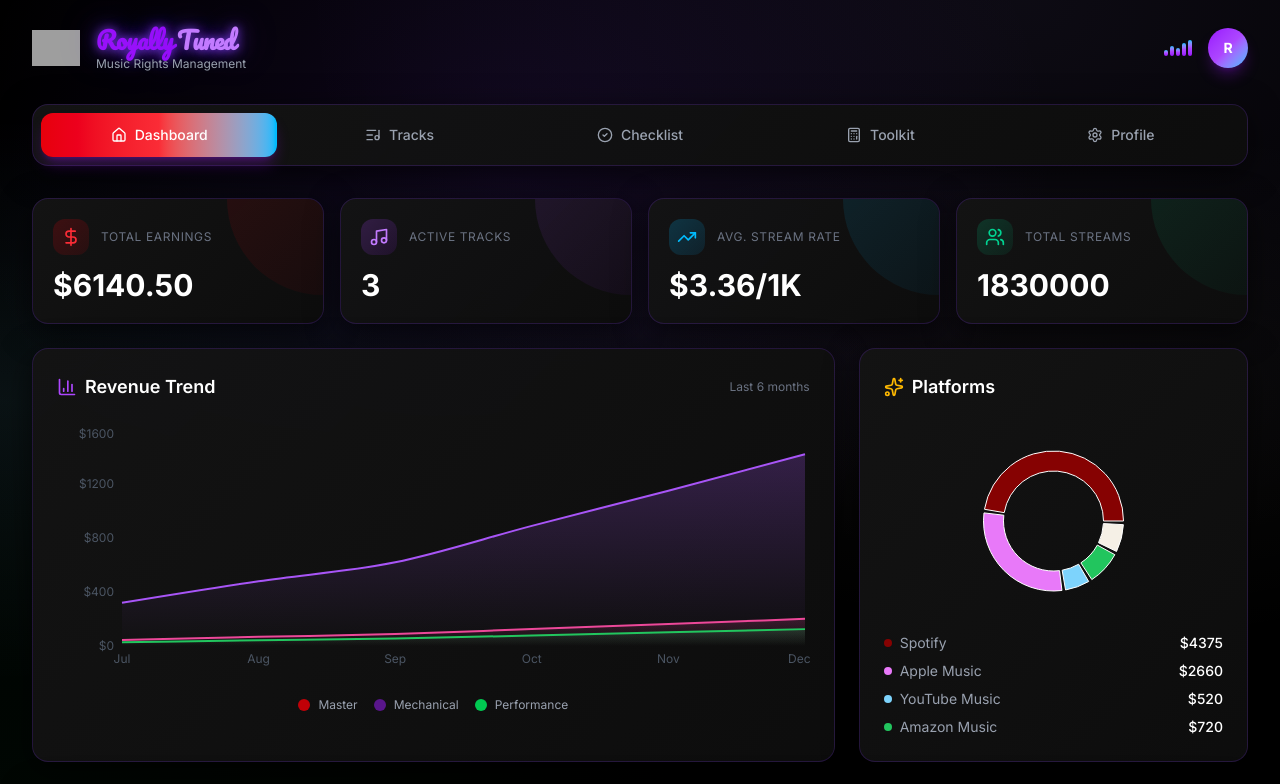
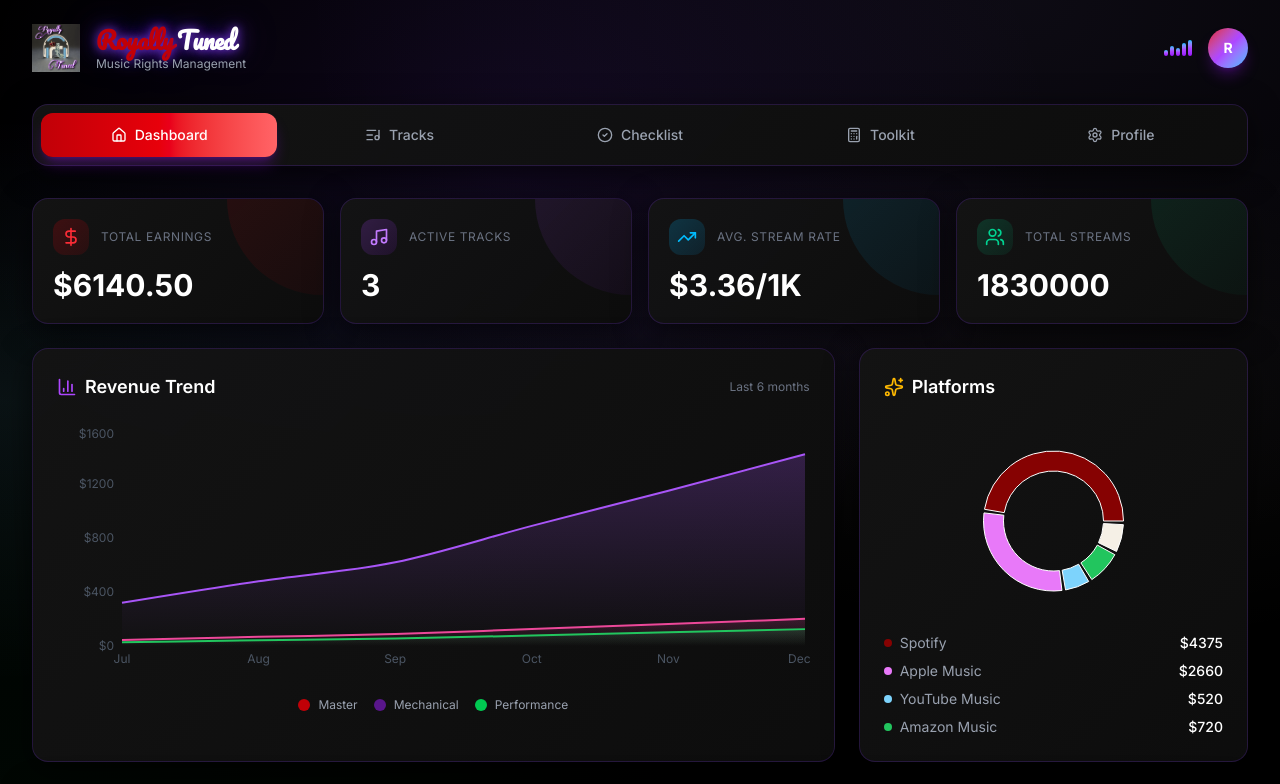
Before and after one commit to sidewayz8solutions/royally-tuned, a React (Vite) app in the folder temp-app/: page / in a window 1280 px wide. Shown: the top 784 px of the page. Built offline with nearby package versions, Linux system fonts and the light colour scheme; grey boxes are pictures that could not be loaded.

Commit message:
Update BrandLogo to use new logo image and adjust color scheme to red and white

```diff
--- a/temp-app/src/App.tsx
+++ b/temp-app/src/App.tsx
@@ -47,7 +47,7 @@ const BrandLogo = () => (
       className="w-12 h-12 object-contain"
       onError={(e) => {
         // Fallback to crown SVG if logo.png doesn't exist
-        (e.target as HTMLImageElement).src = '/crown.svg';
+        (e.target as HTMLImageElement).src = '/public/rt1.png';
       }}
     />
   </div>
@@ -260,8 +260,8 @@ export default function App() {
             <BrandLogo />
             <div>
               <h1 className="text-2xl font-bold tracking-tight brand-script neon-purple">
-                <span className="text-purple-600">Royally</span>
-                <span className="text-purple-400 ml-1">Tuned</span>
+                <span className="text-red-700">Royally</span>
+                <span className="text-white ml-1">Tuned</span>
               </h1>
               <p className="text-xs text-gray-400">Music Rights Management</p>
             </div>
@@ -269,7 +269,7 @@ export default function App() {
           <div className="flex items-center gap-4">
             <EqualizerBars />
             <motion.div
-              className="w-10 h-10 rounded-full bg-gradient-to-br from-purple-600 via-purple-500 to-sky-400 flex items-center justify-center text-sm font-bold shadow-lg shadow-purple-600/30"
+              className="w-10 h-10 rounded-full bg-gradient-to-br from-red-600 via-purple-500 to-sky-400 flex items-center justify-center text-sm font-bold shadow-lg shadow-purple-600/30"
               whileHover={{ scale: 1.05 }}
             >
               {profile.artistName?.[0]?.toUpperCase() || 'R'}
@@ -286,7 +286,7 @@ export default function App() {
                 onClick={() => setActiveTab(tab.id)}
                 className={`flex-1 flex items-center justify-center gap-2 py-3 px-4 rounded-xl text-sm font-medium transition-all ${
                   activeTab === tab.id
-                    ? 'bg-gradient-to-r from-red-600 via-red-500 to-sky-400 text-white shadow-lg shadow-purple-600/30'
+                    ? 'bg-gradient-to-r from-red-700 via-red-600 to-red-400 text-white shadow-lg shadow-purple-600/30'
                     : 'text-gray-400 hover:text-white hover:bg-white/5'
                 }`}
                 whileHover={{ scale: 1.02 }}
```
Also changed, not shown: temp-app/public/rt1.png (added).
